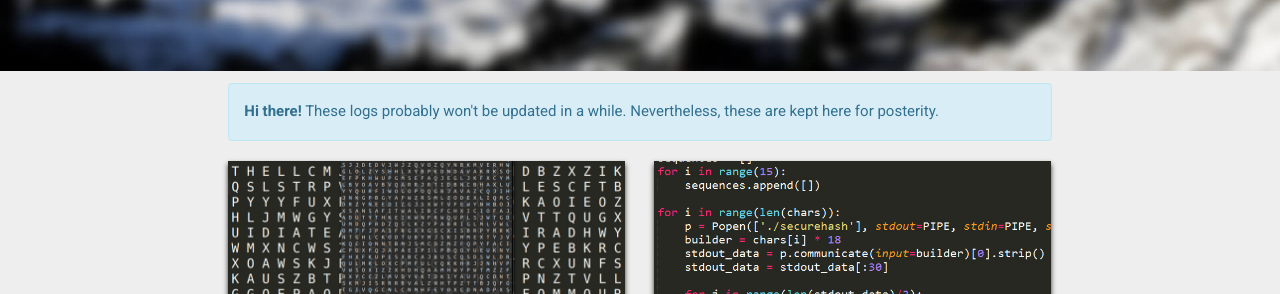
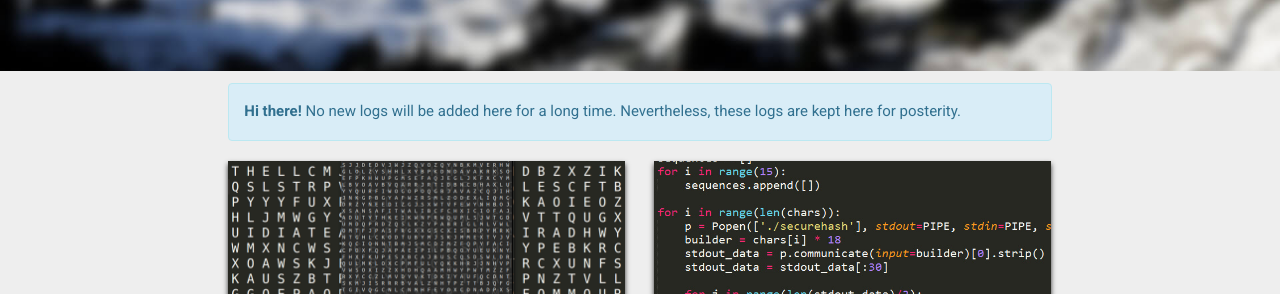
Before and after one commit to lloydtorres/lloydtorres.github.io, a Jekyll site: the page built from other/log.md, in a window 1280 px wide. Shown: the part 276-570 px from the top of the page. Built offline with Jekyll 4.4.1, drawn with Linux system fonts in a browser that asks for light colours.

Commit message:
Update log archive copy

```diff
--- a/other/log.md
+++ b/other/log.md
@@ -15,7 +15,7 @@ $container.imagesLoaded( function() {
 });
 </script>
 
-<div class="alert alert-info" role="alert"><strong>Hi there!</strong> These logs probably won't be updated in a while. Nevertheless, these are kept here for posterity.</div>
+<div class="alert alert-info" role="alert"><strong>Hi there!</strong> No new logs will be added here for a long time. Nevertheless, these logs are kept here for posterity.</div>
 
 <div id="masonry" class="row js-masonry" data-masonry-options='{ "columnWidth": ".col-sm-6", "itemSelector": ".col-sm-6" }'>
     {% for post in site.posts %}
```
